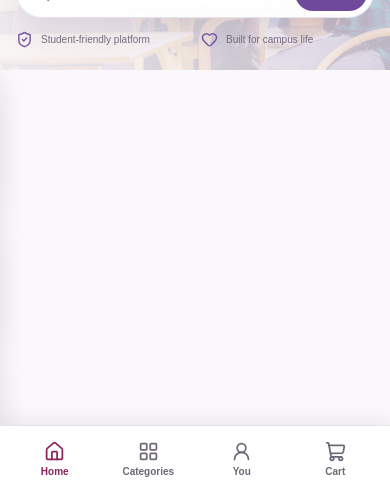
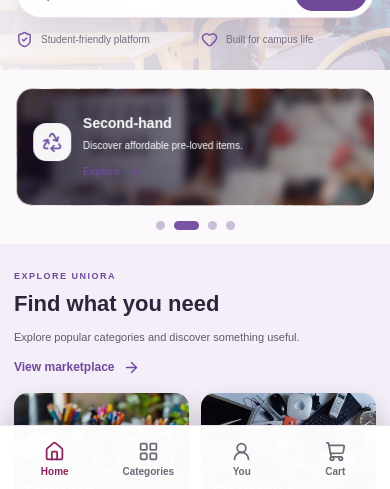
Before and after one commit to NayanatharaBandara/Uniora, a React (Vite) app: page / in a window 390 px wide. Shown: the part 353-842 px from the top of the page. Built offline with nearby package versions, Linux system fonts and the light colour scheme; no server answers; the database is empty.

Commit message:
Style automatic homepage feature carousel

```diff
--- a/src/styles/homepage.css
+++ b/src/styles/homepage.css
@@ -2306,3 +2306,160 @@ body a.discover-card .discover-icon svg {
 /* Show the full uploaded Bags category photograph without cropping. */
 .home-category-card.bags-category-card{background-color:#f8f5fa!important;background-size:contain!important;background-position:center!important;background-repeat:no-repeat!important}
 .home-category-card.bags-category-card .category-card-overlay{background:linear-gradient(180deg,rgba(35,24,48,.04),rgba(35,24,48,.32))!important}
+
+
+/* AUTOMATIC FEATURE CAROUSEL - Marketplace / Second-hand / Services / Rentals */
+.home-feature-carousel {
+  width: 100%;
+  padding: 28px 5% 20px;
+  overflow: hidden;
+  background: #fbf9fc;
+}
+
+.home-feature-carousel-viewport {
+  width: 100%;
+  overflow: hidden;
+  border-radius: 20px;
+}
+
+.home-feature-carousel-track {
+  display: flex;
+  width: 100%;
+  transition: transform 700ms cubic-bezier(.22,.75,.25,1);
+  will-change: transform;
+}
+
+.home-feature-carousel-track .feature-strip-card {
+  position: relative;
+  display: flex;
+  flex: 0 0 100%;
+  width: 100%;
+  min-width: 100%;
+  min-height: 250px;
+  margin: 0;
+  border-radius: 20px;
+  overflow: hidden;
+  background-size: cover;
+  background-position: center;
+}
+
+.home-feature-carousel-track .feature-card-photo {
+  position: absolute;
+  inset: 0;
+  background-image: var(--feature-photo);
+  background-size: cover;
+  background-position: center;
+  transition: transform 5s ease;
+}
+
+.home-feature-carousel-track .feature-strip-card:hover .feature-card-photo {
+  transform: scale(1.04);
+}
+
+.home-feature-carousel-track .feature-card-overlay {
+  position: absolute;
+  inset: 0;
+  background: linear-gradient(90deg, rgba(24,16,34,.78), rgba(24,16,34,.18));
+}
+
+.home-feature-carousel-track .feature-card-content {
+  position: relative;
+  z-index: 1;
+  display: flex;
+  align-items: center;
+  gap: 18px;
+  width: 100%;
+  padding: 30px 6%;
+}
+
+.home-feature-carousel-track .feature-card-content h3 {
+  color: #fff;
+  font-size: clamp(23px, 3vw, 36px);
+  margin: 0 0 8px;
+}
+
+.home-feature-carousel-track .feature-card-content p {
+  color: #fff;
+  font-size: 15px;
+  margin: 0 0 13px;
+}
+
+.home-feature-carousel-track .feature-action {
+  color: #fff;
+  font-weight: 700;
+}
+
+.home-feature-carousel-dots {
+  display: flex;
+  justify-content: center;
+  align-items: center;
+  gap: 9px;
+  padding-top: 15px;
+}
+
+.home-feature-carousel-dots button {
+  width: 9px;
+  height: 9px;
+  padding: 0;
+  border: 0;
+  border-radius: 50px;
+  background: #c9bdd7;
+  cursor: pointer;
+  transition: width 250ms ease, background 250ms ease;
+}
+
+.home-feature-carousel-dots button.active {
+  width: 25px;
+  background: #7954a5;
+}
+
+@media (max-width: 850px) {
+  .home-feature-carousel {
+    padding: 18px 4% 14px;
+  }
+
+  .home-feature-carousel-viewport,
+  .home-feature-carousel-track .feature-strip-card {
+    border-radius: 15px;
+  }
+
+  .home-feature-carousel-track .feature-strip-card {
+    min-height: 190px;
+  }
+
+  .home-feature-carousel-track .feature-card-content {
+    padding: 20px;
+    gap: 12px;
+  }
+
+  .home-feature-carousel-track .feature-card-content h3 {
+    font-size: 20px;
+  }
+
+  .home-feature-carousel-track .feature-card-content p {
+    font-size: 12px;
+  }
+}
+
+@media (max-width: 480px) {
+  .home-feature-carousel-track .feature-strip-card {
+    min-height: 165px;
+  }
+
+  .home-feature-carousel-track .feature-card-content {
+    padding: 16px;
+  }
+
+  .home-feature-carousel-track .feature-icon {
+    flex: 0 0 38px;
+    width: 38px;
+    height: 38px;
+  }
+}
+
+@media (prefers-reduced-motion: reduce) {
+  .home-feature-carousel-track,
+  .home-feature-carousel-track * {
+    transition: none !important;
+  }
+}
```
